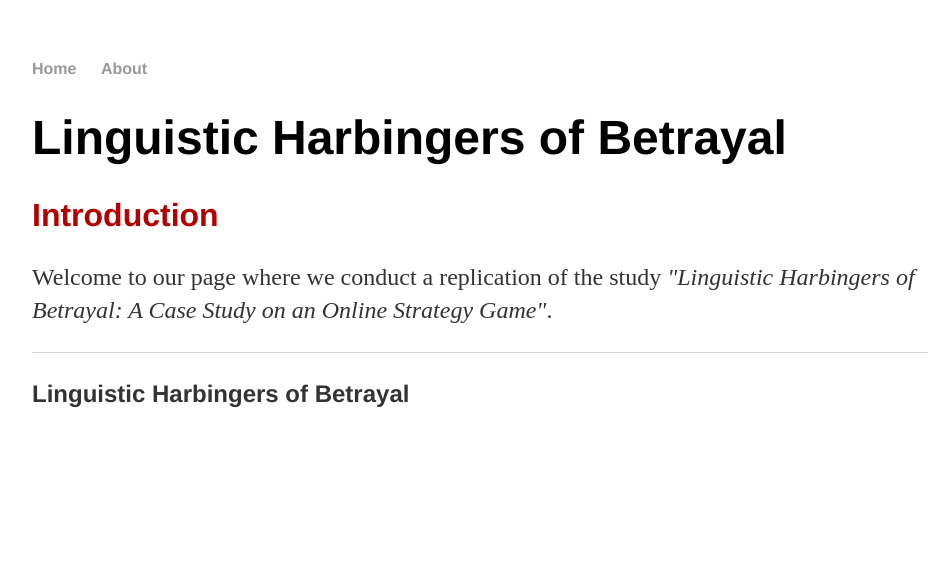
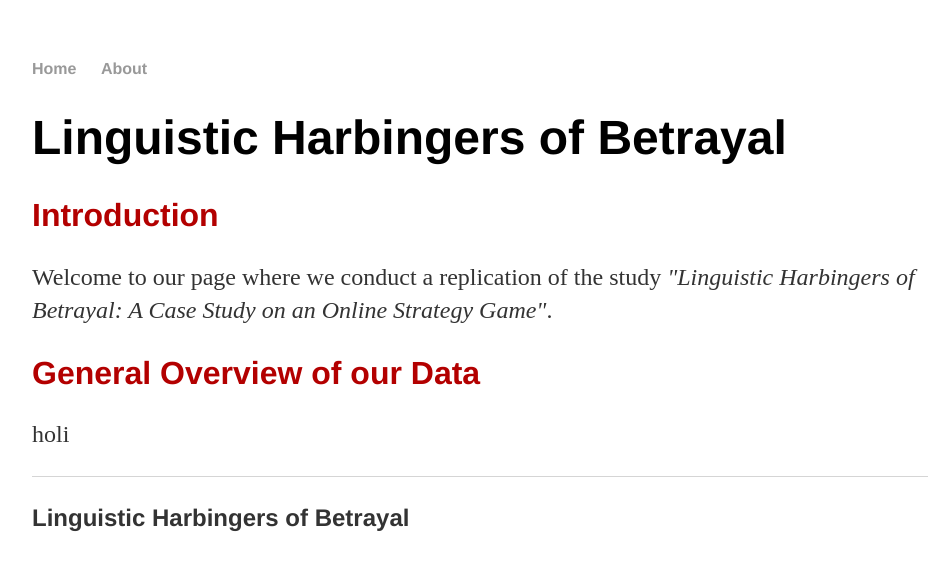
Before and after one commit to carrizo-git/carrizo-git.github.io, a Jekyll site: the page built from index.md, in a window 1280 px wide. Shown: the top 571 px of the page, without its empty margins (160-1109 px from the left). Built offline with Jekyll 4.4.1, drawn with Linux system fonts in a browser that asks for light colours.

Commit message:
Update index.md

```diff
--- a/index.md
+++ b/index.md
@@ -7,4 +7,7 @@ title: Linguistic Harbingers of Betrayal
 	<h2 id="introduction"> Introduction</h2>
 	<p>Welcome to our page where we conduct a replication of the study <em>"Linguistic Harbingers of Betrayal:
 A Case Study on an Online Strategy Game"</em>. </p>
+
+	<h2 id="overview"> General Overview of our Data</h2>
+	<p> holi </p>
 </div><!-- /.blurb -->
```
